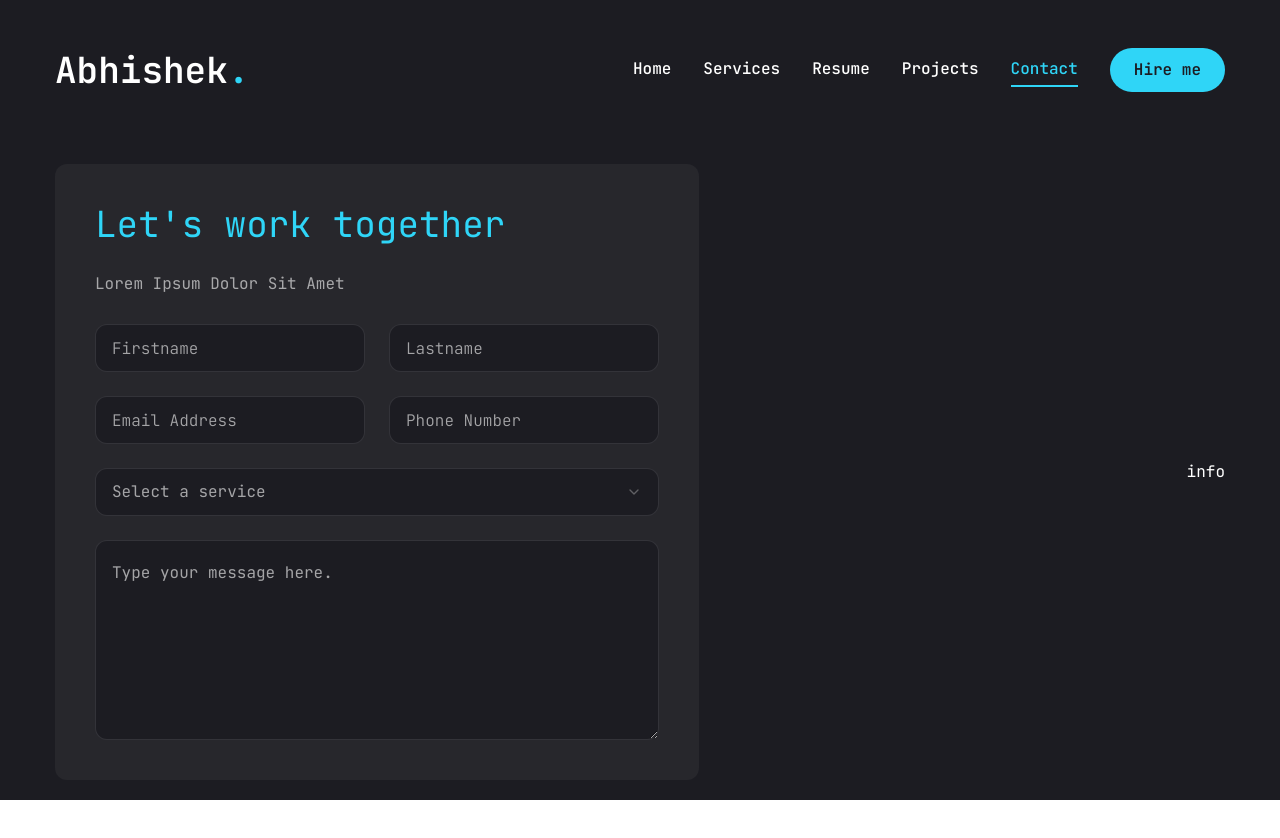
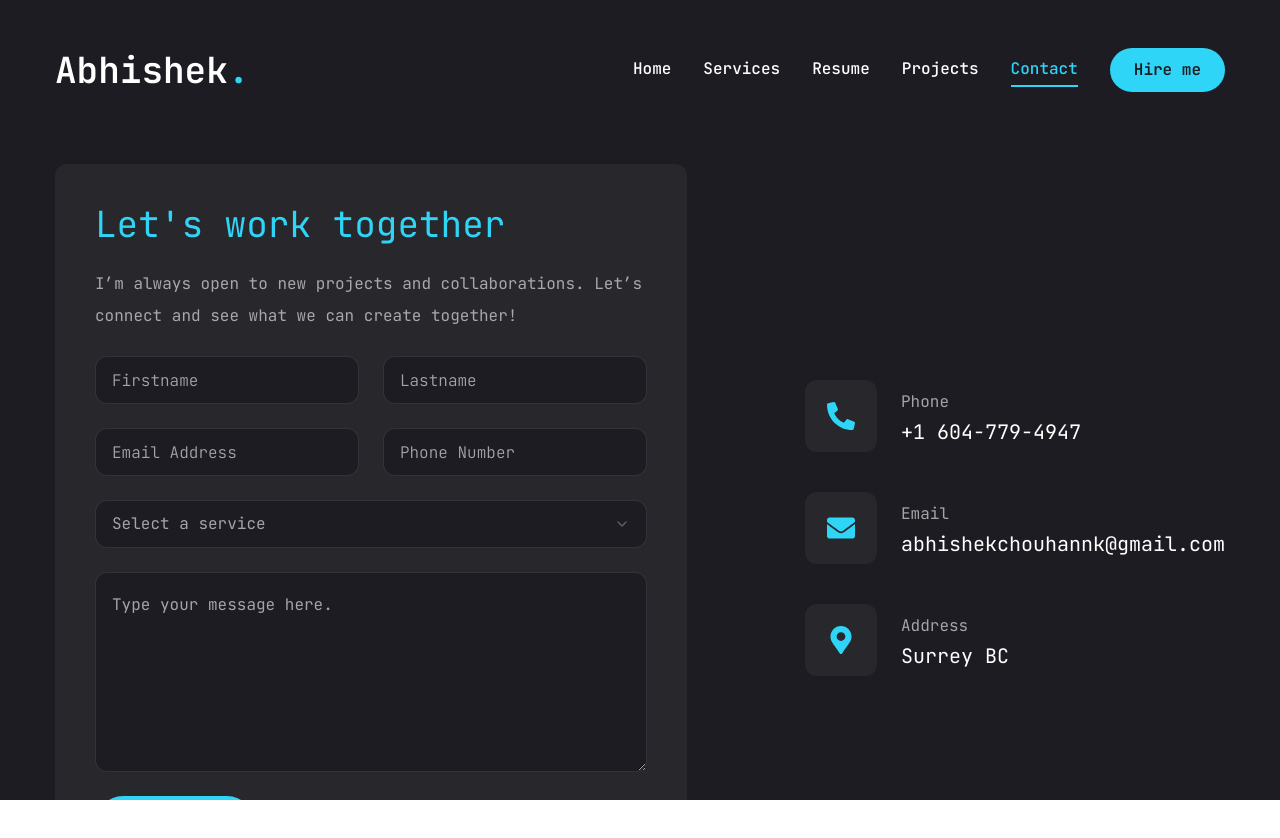
Before and after one commit to abhishekchouhannk/Abhishek-Website, a Next.js app: page /contact in a window 1280 px wide. Shown: the top 838 px of the page. Before the commit the page ends 804 px from the top, so only its background shows below. Built offline with nearby package versions, Linux system fonts and the light colour scheme.

Commit message:
added deployment conditions and fix in eslintrc.json

```diff
--- a/app/contact/page.jsx
+++ b/app/contact/page.jsx
@@ -49,10 +49,10 @@ const Contact = () => {
       <div className="container mx-auto">
         <div className="flex flex-col xl:flex-row gap-[30px]">
           {/** form */}
-          <div className="xl:h-[54%] order-2 xl:order-none">
+          <div className="xl:w-[54%] order-2 xl:order-none">
             <form className="flex flex-col gap-6 p-10 bg-[#27272c] rounded-xl">
               <h3 className="text-4xl text-accent"> Let's work together</h3>
-              <p className="text-white/60">Lorem Ipsum Dolor Sit Amet</p>
+              <p className="text-white/60">I’m always open to new projects and collaborations. Let’s connect and see what we can create together!</p>
               {/** input */}
               <div className="grid grid-cols-1 md:grid-cols-2 gap-6">
                 <Input type="firstname" placeholder="Firstname" />
@@ -82,11 +82,25 @@ const Contact = () => {
                 className="h-[200px]"
                 placeholder="Type your message here."
               />
+              { /** btn */}
+              <Button size="lg" className="max-w-40">Send Message</Button>
             </form>
           </div>
           {/** info */}
           <div className="flex-1 flex items-center xl:justify-end order-1 xl:order-none mb-8 xl:mb-0">
-            info
+            <ul className="flex flex-col gap-10">
+              {info.map((item, index) => {
+                return <li key={index} className="flex items-center gap-6">
+                  <div className="w-[52px] h-[52px] xl:w-[72px] xl:h-[72px] bg-[#27272c] text-accent rounded-xl flex items-center justify-center">
+                    <div className="text-[28px]">{item.icon}</div>
+                  </div>
+                  <div className="flex-1">
+                    <p className="text-white/60">{item.title}</p>
+                    <h3 className="text-xl">{item.description}</h3>
+                  </div>
+                </li>
+              })}
+            </ul>
           </div>
         </div>
       </div>
--- a/app/projects/page.jsx
+++ b/app/projects/page.jsx
@@ -118,7 +118,7 @@ const Projects = () => {
               {/** border */}
               <div className="border border-white/20"></div>
               {/** buttons */}
-              <div className="flex items-center gap-4">
+              <div className="flex items-center gap-4 justify-between">
                 {/** live project button */}
                 <Link href={project.live}>
                   <TooltipProvider delayDuration={100}>
--- a/app/resume/page.jsx
+++ b/app/resume/page.jsx
@@ -66,7 +66,7 @@ const experience = {
       duration: "Sep 2023 - Dec 2023",
     },
     {
-      company: "Data Annotation",
+      company: "Data Annotation Tech.",
       position: "Data Annotator/Coder",
       duration: "Feb 2024 - Present",
     },
```
Also changed, not shown: .eslintrc.json.
